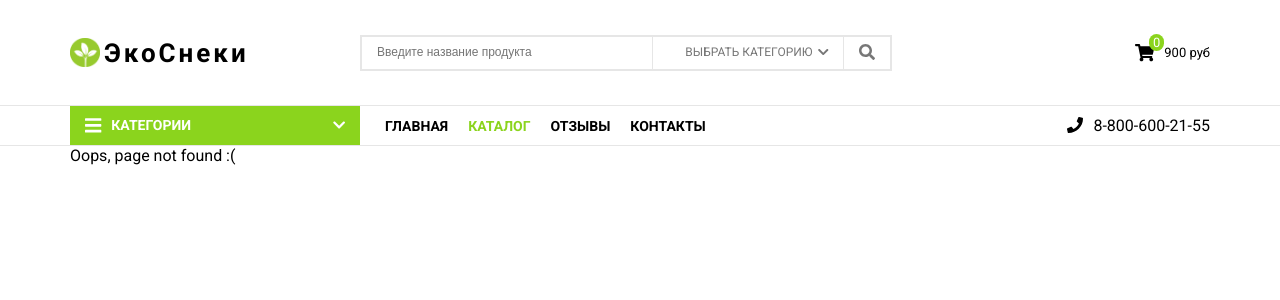
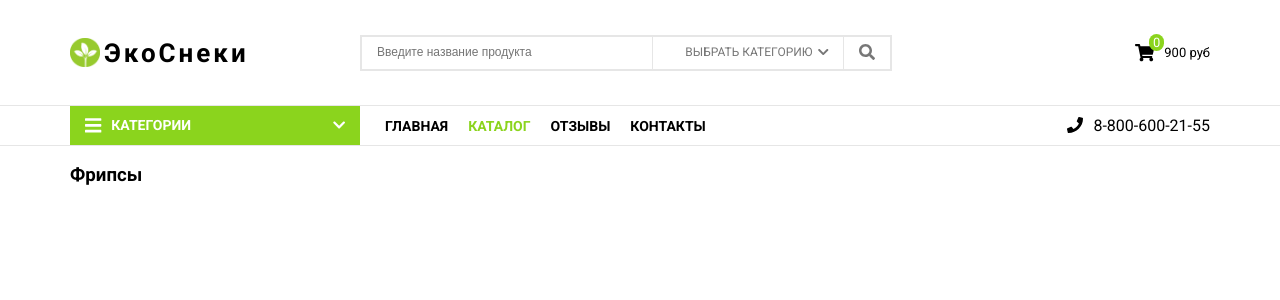
Before and after one commit to b0006/eko-front, a React (Create React App) app: page /catalog/frips in a window 1280 px wide. Before the commit this address had no page. Shown: the top 300 px of the page. Built offline with nearby package versions, Linux system fonts and the light colour scheme.

Commit message:
fix(minor)

```diff
--- a/src/components/BottomHeader/BottomHeader.module.scss
+++ b/src/components/BottomHeader/BottomHeader.module.scss
@@ -6,7 +6,6 @@
   width: 100%;
   z-index: 10;
   background-color: $light-color;
-  border-bottom: none !important;
 }
 
 .wrapper {
--- a/src/components/CategoryListHeader/CategoryListHeader.module.scss
+++ b/src/components/CategoryListHeader/CategoryListHeader.module.scss
@@ -33,7 +33,7 @@
     background-color: $light-color;
     @include hide;
 
-    > * {
+    &Item {
       list-style: none;
       border: 1px solid $border-color;
       margin: 0;
@@ -48,6 +48,11 @@
       &:hover {
         background-color: $hover-color;
       }
+    }
+
+    &ItemActive {
+      background-color: $border-color;
+      font-weight: bold;
     }
   }
 
--- a/src/components/CategoryListHeader/index.tsx
+++ b/src/components/CategoryListHeader/index.tsx
@@ -1,5 +1,5 @@
 import React from 'react';
-import { Link } from 'react-router-dom';
+import { NavLink } from 'react-router-dom';
 import { FontAwesomeIcon } from '@fortawesome/react-fontawesome';
 import { faBars, faChevronDown } from '@fortawesome/free-solid-svg-icons';
 
@@ -19,8 +19,10 @@ const CategoryListHeader: React.FC = () => {
       </div>
       <ul className={styles.list}>
         {CATEGORY_LIST.map((item) => (
-          <li key={item.value}>
-            <Link to={`/catalog/${item.value}`}>{item.label}</Link>
+          <li className={styles.listItem} key={item.value}>
+            <NavLink activeClassName={styles.listItemActive} to={`/catalog/${item.value}`}>
+              {item.label}
+            </NavLink>
           </li>
         ))}
       </ul>
--- /dev/null
+++ b/src/pages/CategoryListPage/index.tsx
@@ -0,0 +1,18 @@
+import React, { useMemo } from 'react';
+import { useParams } from 'react-router-dom';
+
+import { CATEGORY_LIST } from '../../mock/constants';
+
+const CategoryListPage: React.FC = () => {
+  const { category } = useParams<{ category: string }>();
+
+  const title = useMemo(() => CATEGORY_LIST.find((c) => c.value === category)?.label, [category]);
+
+  return (
+    <section>
+      <h3>{title}</h3>
+    </section>
+  );
+};
+
+export default CategoryListPage;
--- a/src/route/index.tsx
+++ b/src/route/index.tsx
@@ -5,6 +5,7 @@ import StartPage from '../pages/StartPage';
 import NotFoundPage from '../pages/NotFoundPage';
 import ContactPage from '../pages/ContactPage';
 import CatalogPage from '../pages/CatalogPage';
+import CategoryListPage from '../pages/CategoryListPage';
 
 import { PublicRoute } from './types';
 
@@ -14,6 +15,7 @@ const Router: React.FC = () => (
       <PublicRoute exact path="/" component={StartPage} />
       <PublicRoute exact path="/contacts" isWrappedContainer component={ContactPage} />
       <PublicRoute exact path="/catalog" isWrappedContainer component={CatalogPage} />
+      <PublicRoute exact path="/catalog/:category" isWrappedContainer component={CategoryListPage} />
 
       <PublicRoute path="*" isWrappedContainer component={NotFoundPage} />
     </Switch>
```
